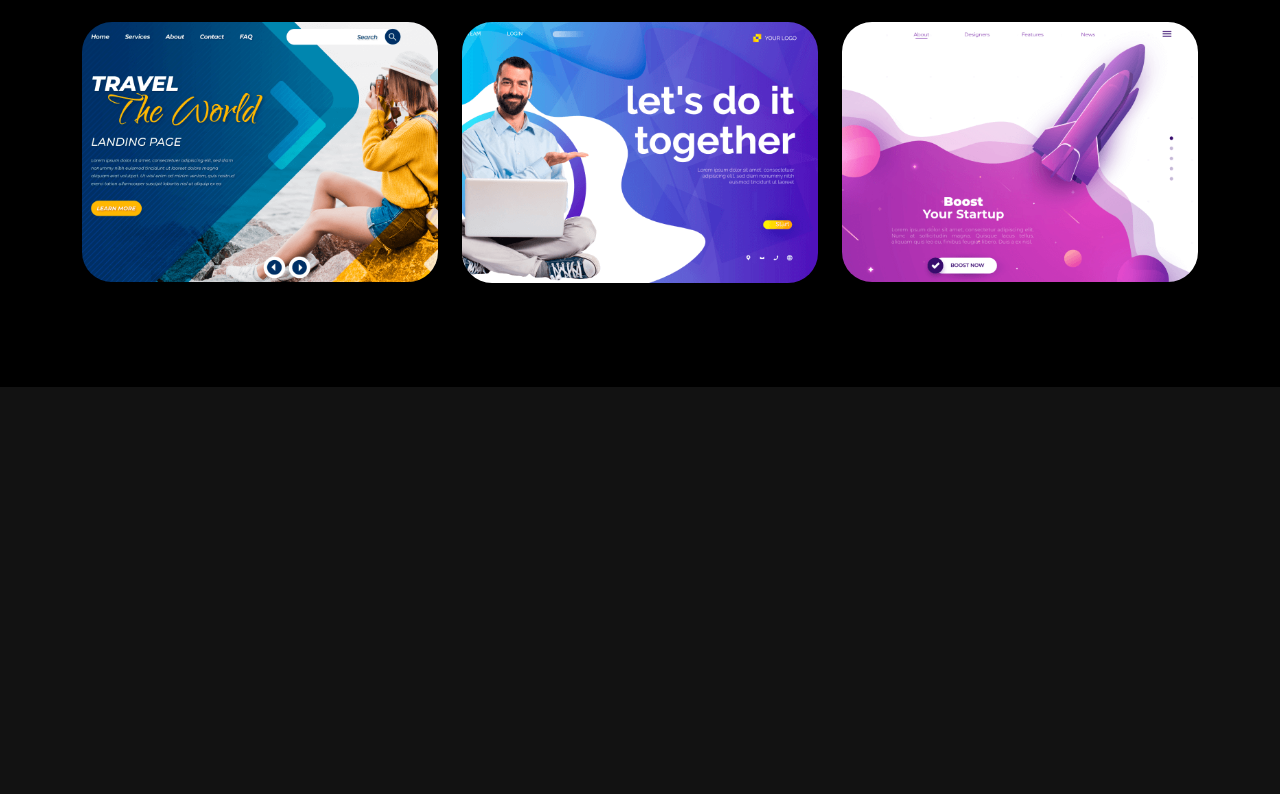
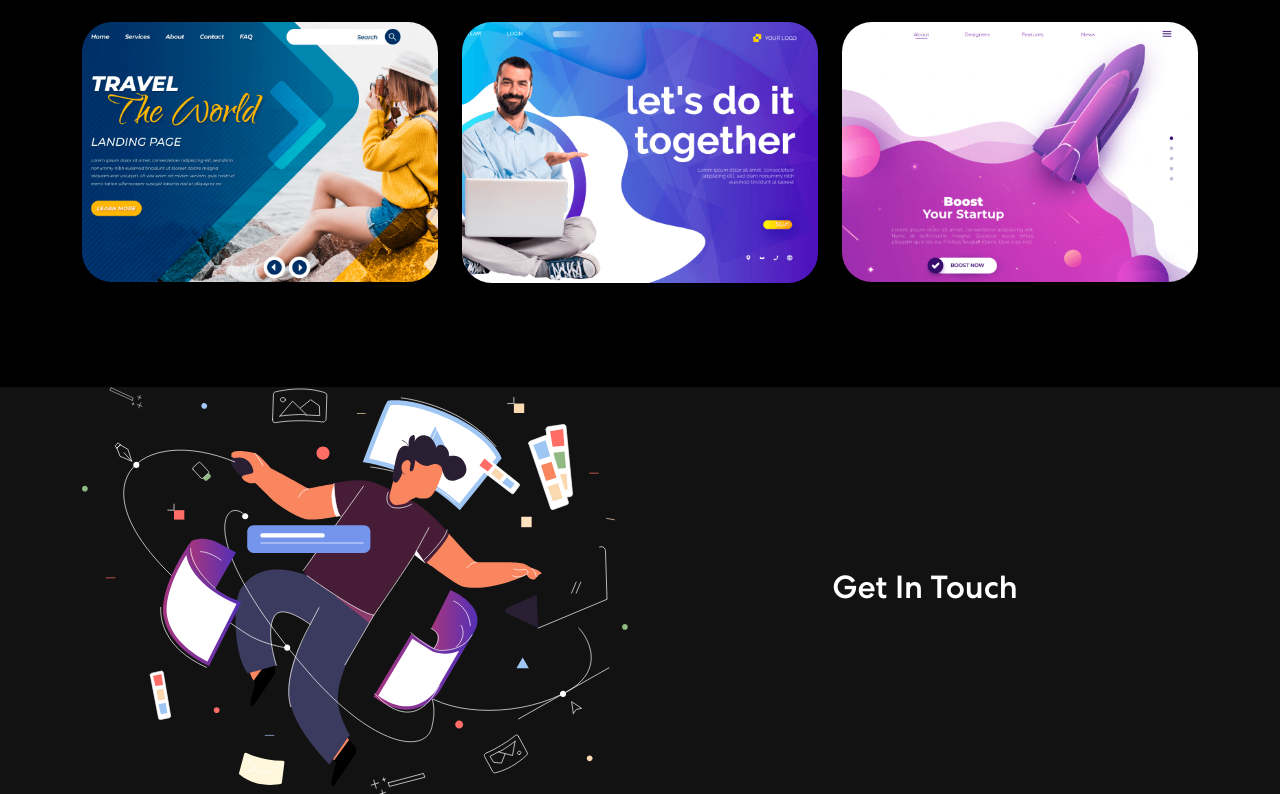
Before and after one commit to daryldelrosario/co-profifteen_react-portfolio, a React (Create React App) app: page / in a window 1280 px wide. Shown: the part 2006-2800 px from the top of the page. Before the commit the page ends 2393 px from the top, so only its background shows below. Built offline with nearby package versions, Linux system fonts and the light colour scheme.

Commit message:
setup contact component

```diff
--- a/src/App.js
+++ b/src/App.js
@@ -4,6 +4,7 @@ import NavBar from './components/NavBar';
 import Banner from './components/Banner';
 import Skills from './components/Skills';
 import Projects from './components/Projects';
+import Contact from './components/Contact';
 
 
 function App() {
@@ -13,6 +14,7 @@ function App() {
       <Banner />
       <Skills />
       <Projects />
+      <Contact />
     </div>
   );
 }
--- /dev/null
+++ b/src/components/Contact.js
@@ -0,0 +1,37 @@
+import { useState } from 'react';
+import { Container, Row, Col } from 'react-bootstrap';
+import contactImg from '../assets/img/contact-img.svg';
+
+function Contact() {
+    const formInitialDetails = {
+        firstName: '',
+        lastName: '',
+        email: '',
+        phone: '',
+        message: ''
+    }
+
+    const [formDetails, setFormDetails] = useState(formInitialDetails);
+    const [buttonText, setButtonText] = useState("Send");
+    const [status, setStatus] = useState({});
+
+    return (
+        <section className="contact" id="contact">
+            <Container>
+                <Row className="align-items-center">
+                    <Col md={6}>
+                        <img src={contactImg} alt="contact us image"/>
+                    </Col>
+                    <Col md={6}>
+                        <h2>Get In Touch</h2>
+                        <form>
+
+                        </form>
+                    </Col>
+                </Row>
+            </Container>
+        </section>
+    );
+}
+
+export default Contact;
```
